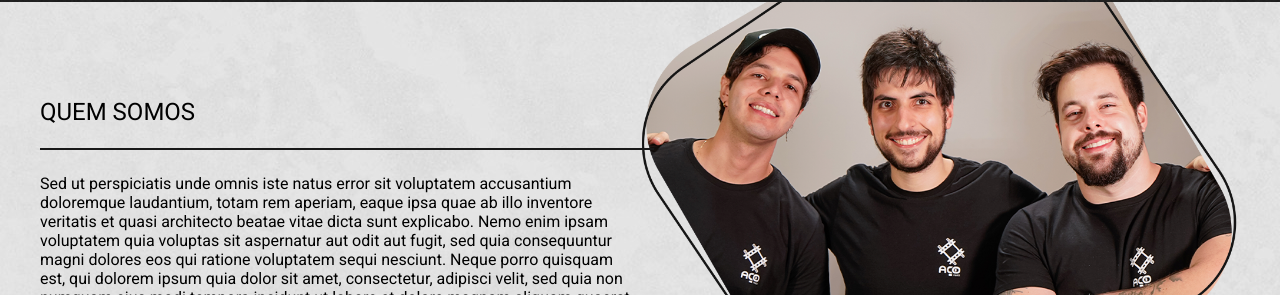
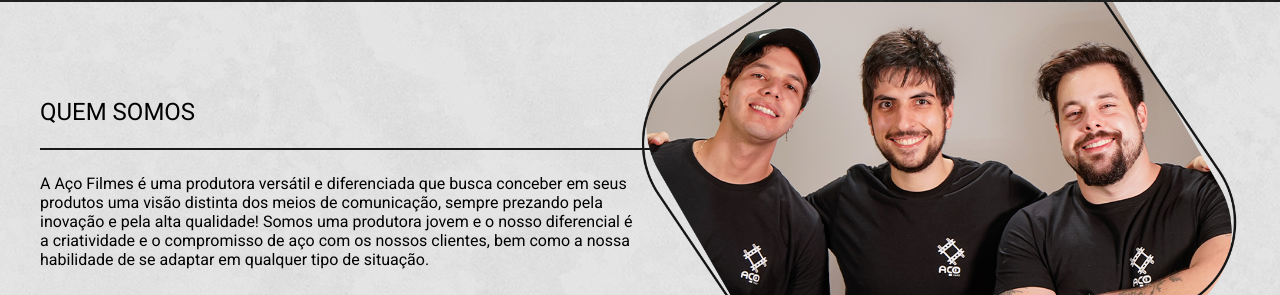
Before and after one commit to carolcurcelli/acofilmes, a plain HTML site: page index.html in a window 1280 px wide. Shown: the part 5880-6175 px from the top of the page. Drawn offline with Linux system fonts and the light colour scheme.

Commit message:
feat: texto quem somos

```diff
--- a/index.html
+++ b/index.html
@@ -133,7 +133,7 @@
 								Quem Somos
 							</h2>
 							<p class="about-us__description">
-								Sed ut perspiciatis unde omnis iste natus error sit voluptatem accusantium doloremque laudantium, totam rem aperiam, eaque ipsa quae ab illo inventore veritatis et quasi architecto beatae vitae dicta sunt explicabo. Nemo enim ipsam voluptatem quia voluptas sit aspernatur aut odit aut fugit, sed quia consequuntur magni dolores eos qui ratione voluptatem sequi nesciunt. Neque porro quisquam est, qui dolorem ipsum quia dolor sit amet, consectetur, adipisci velit, sed quia non numquam eius modi tempora incidunt ut labore et dolore magnam aliquam quaerat voluptatem. Ut enim ad minima veniam, quis nostrum exercitationem ullam corporis suscipit laboriosam, nisi ut aliquid ex ea commodi consequatur? Quis autem vel eum iure reprehenderit qui in ea voluptate velit esse quam nihil molestiae consequatur, vel illum qui dolorem eum fugiat quo voluptas nulla pariatur?
+								A Aço Filmes é uma produtora versátil e diferenciada que busca conceber em seus produtos uma visão distinta dos meios de comunicação, sempre prezando pela inovação e pela alta qualidade! Somos uma produtora jovem e o nosso diferencial é a criatividade e o compromisso de aço com os nossos clientes, bem como a nossa habilidade de se adaptar em qualquer tipo de situação.
 							</p>
 							<div class="about-us__socials">
 								<a href="https://www.instagram.com/acofilmes/" class="about-us__socials__links" target="_blank" rel="noopener noreferrer">
```
